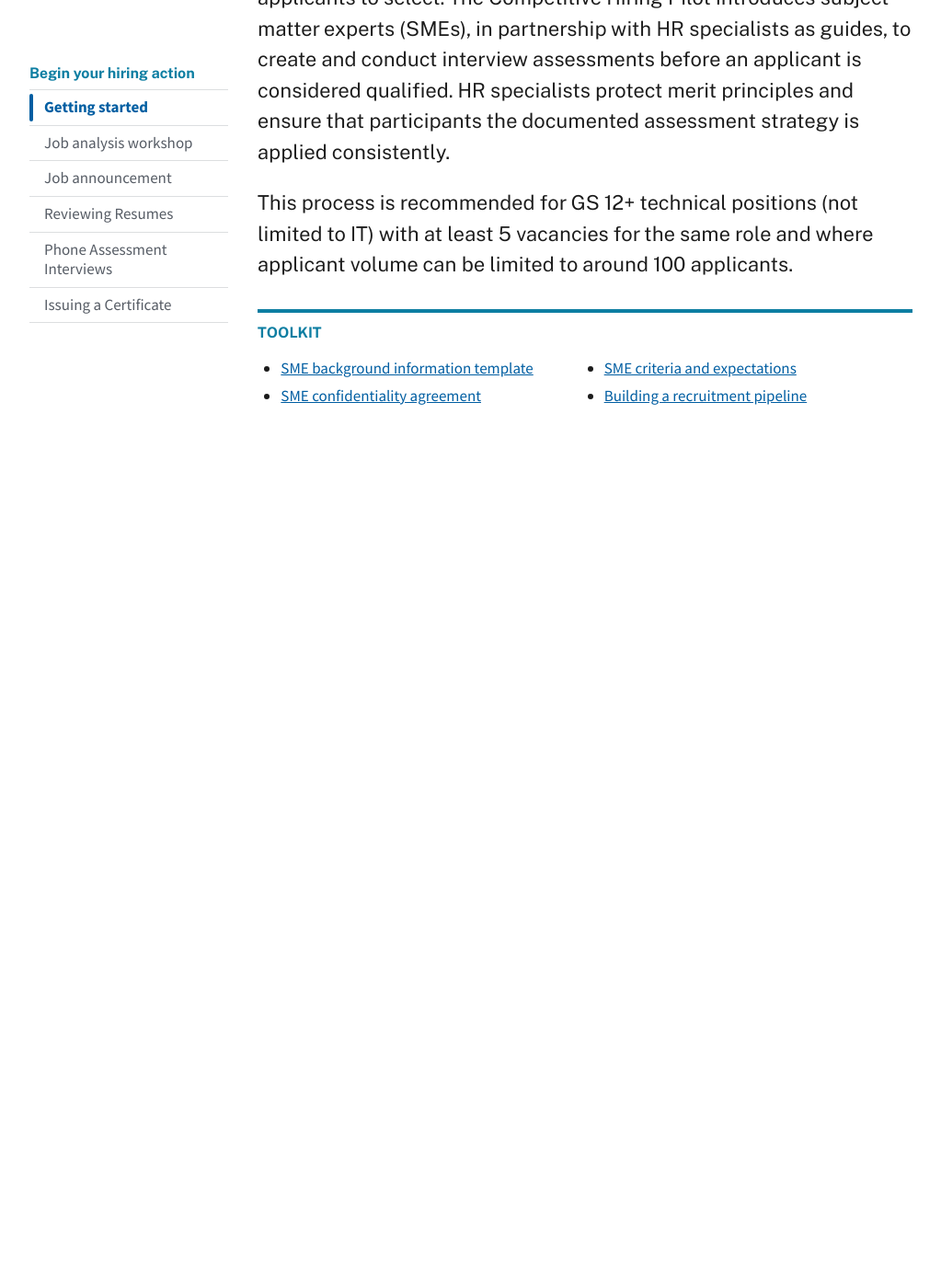
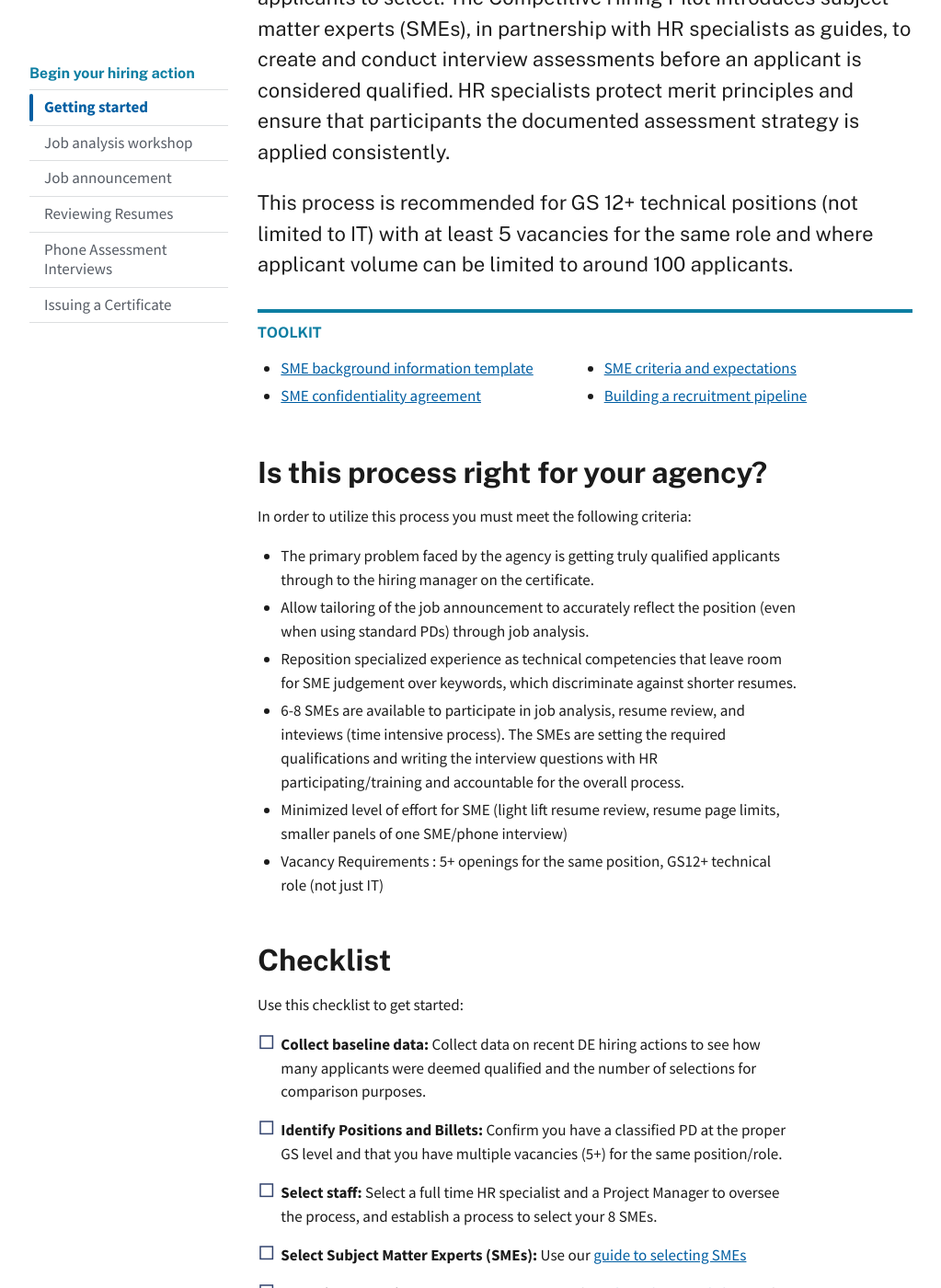
Before and after one commit to usds/SME-QA-Website, a Jekyll site: the page built from pages/phases/getting-started/index.html, in a window 1280 px wide and 1400 px high, scrolled down 535 px. Shown: the whole window at 92% size, without its empty margins (128-1151 px from the left). Built offline with Jekyll 4.4.1, drawn with Linux system fonts in a browser that asks for light colours; before the commit the page ends 1165 px from its top, so only the background shows below that; some of the changed text lies outside the part shown.

Commit message:
Adds entrance criteria and checklist to getting started.

```diff
--- a/pages/phases/getting-started/index.html
+++ b/pages/phases/getting-started/index.html
@@ -41,6 +41,33 @@ intro: In the typical competitive delegated examining hiring process, HR special
   </ul>
 </div>
 
+<h2>Is this process right for your agency?</h2>
+
+<p>
+  In order to utilize this process you must meet the following criteria:
+</p>
+<ul>
+  <li>The primary problem faced by the agency is getting truly qualified applicants through to the hiring manager on the certificate.</li>
+  <li>Allow tailoring of the job announcement to accurately reflect the position (even when using standard PDs) through job analysis.</li>
+  <li>Reposition specialized experience as technical competencies that leave room for SME judgement over keywords, which discriminate against shorter resumes.</li>
+  <li>6-8 SMEs are available to participate in job analysis, resume review, and inteviews (time intensive process). The SMEs are setting the required qualifications and writing the interview questions with HR participating/training and accountable for the overall process.</li>
+  <li>Minimized level of effort for SME (light lift resume review, resume page limits, smaller panels of one SME/phone interview)</li>
+  <li>Vacancy Requirements : 5+ openings for the same position, GS12+ technical role (not just IT)</li>
+</ul>
+
+<h2>Checklist</h2>
+<p>
+  Use this checklist to get started:
+</p>
+<ul class="chp-checklist">
+  <li><strong>Collect baseline data:</strong> Collect data on recent DE hiring actions to see how many applicants were deemed qualified and the number of selections for comparison purposes.</li>
+  <li><strong>Identify Positions and Billets:</strong> Confirm you have a classified PD at the proper GS level and that you have multiple vacancies (5+) for the same position/role.</li>
+  <li><strong>Select staff:</strong> Select a full time HR specialist and a Project Manager to oversee the process, and establish a process to select your 8 SMEs.</li>
+  <li><strong>Select Subject Matter Experts (SMEs):</strong> Use our <a href="{{ site.baseurl }}/hiring-phases/getting-started/sme-criteria/">guide to selecting SMEs</a></li>
+  <li><strong>Setup job analysis workshop:</strong> Set up your 2-day <a href="{{ site.baseurl }}/hiring-phases/job-analysis/">job analysis workshop</a> with HR and a subset of your SMEs where you will define critical competencies, proficiency levels, and write two sets of structured interview questions.</li>
+  <li><strong>Finalize your assessment strategy documentation:</strong> Use our <a href="{{ site.baseurl }}/templates/assessment-strategy/">assessment strategy template</a>.</li>
+  <li><strong>Create job announcement</strong>: Craft and <a href="{{ site.baseurl }}/hiring-phases/job-announcement/">post the job announcement</a> that reflects the new assessment strategy. Once the JOA closes, you can proceed to SME resume review and structured interviews.</li>
+</ul>
 
 <!--
 ## Identify Positions and Billets
```
Also changed, not shown: _scss/_uswds-theme-custom-styles.scss (+9 -1 lines), assets/img/bullet-sq.svg (added), assets/stylesheets/styles.css, 1 other file.
